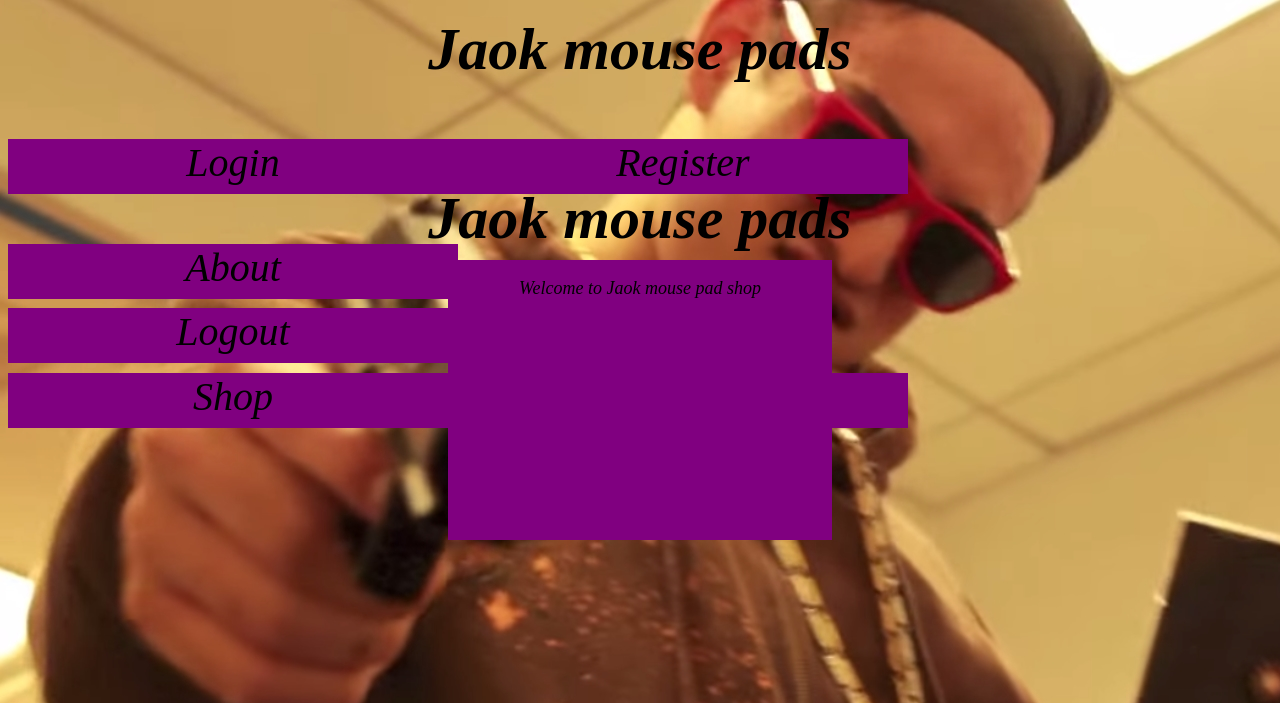
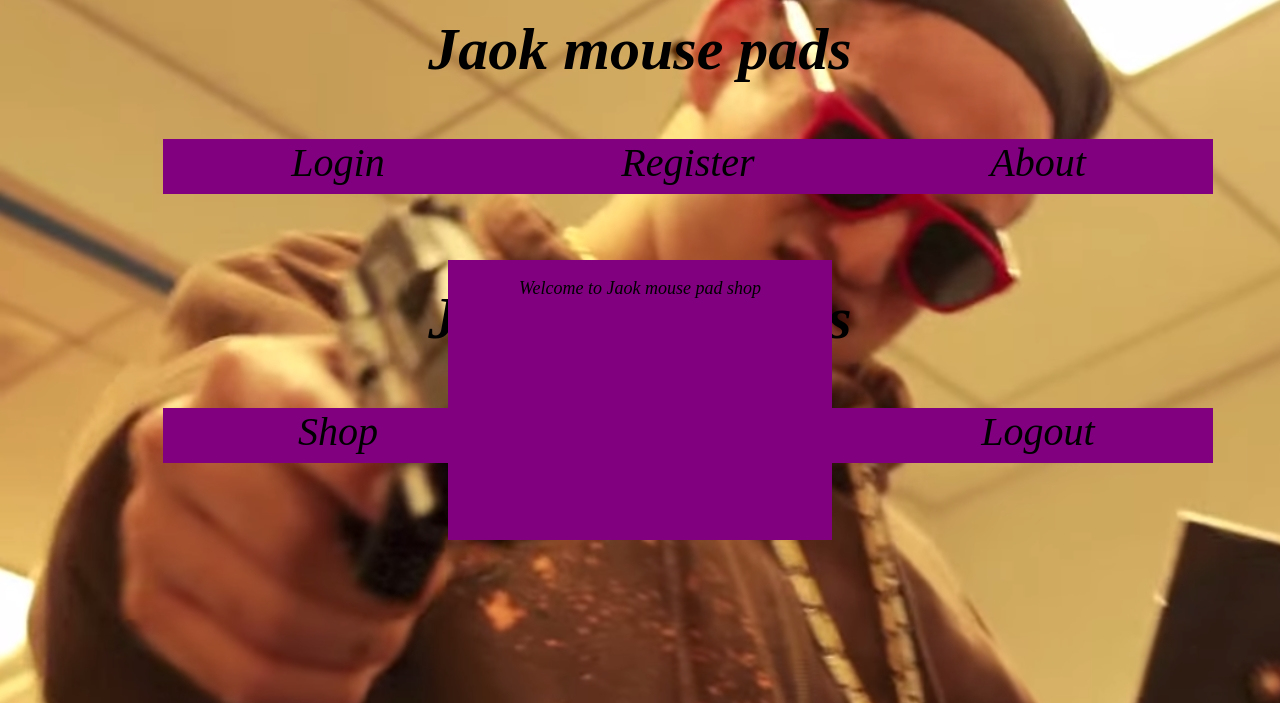
Before and after one commit to hubertk98/Stuff, a PHP site: page /index.php?page=mainhemsida in a window 1280 px wide. Shown: the top 703 px of the page. Run offline with PHP 8.4, Linux system fonts and the light colour scheme; tables that the repository leaves empty or names only in its code hold one stand-in row (values such as "Sample post"); data that the repository does not hold is empty.

Commit message:
final push

```diff
--- a/www/Login.php
+++ b/www/Login.php
@@ -12,7 +12,7 @@
 	<head>
 
 		<link rel="Stylesheet" href="Login.css" >
-
+		<meta charset="utf-8">
 	</head>
 
 	<body>
@@ -40,7 +40,7 @@
 
 					<tr>
 						<td>
-							<p>Lösenord:</p><br>
+							<p>Password:</p><br>
 							<input type="password" name="Password"  required>
 						</td>
 					</tr>
--- a/www/Register.php
+++ b/www/Register.php
@@ -4,7 +4,7 @@
 	<head>
 
 		<link rel="Stylesheet" href="Register.css" >
-
+		<meta charset="utf-8">
 	</head>
 
 	<body>
--- a/www/index.php
+++ b/www/index.php
@@ -10,7 +10,7 @@
 	<head>
 
 		<link rel="Stylesheet" href="startsida.css" >
-
+		<meta charset="utf-8">
 	</head>
 
 	<body>
--- a/www/mainhemsida.css
+++ b/www/mainhemsida.css
@@ -14,7 +14,7 @@
 
 .menu{
 	color: black;
-	width: 450px;
+	width: 350px;
 	height: 55px;
 	background-color: purple;
 	font-size: 40px;
@@ -22,7 +22,6 @@
 	float: left;
 	font-style: italic;
 	margin-top: 10px;
-
 }
 
 .menu a {
@@ -31,9 +30,12 @@
 }
 
 .nav{
+	margin-left: 155px;
+	margin-bottom: 100px;
 	float: left;
 	height: 55px;
 }
+
 .menu:hover{
 	background-color: red;
 }
@@ -50,3 +52,56 @@
 	float: center;
 	font-size: 18px;
 }
+
+.itemPicture img {
+	width: 20%;
+}
+
+
+.itemContainer {
+	display: inline-block;
+	background-color: purple;
+	width: 20%;
+	text-align: center;
+	margin: 2%;
+	margin-left: 110px;
+}
+
+.itemPicture img {
+	width: 50%;
+}
+
+.itemPicture img {
+	margin-top: 7.5px;
+	width: 250px;
+	height: 250px;
+}
+
+.itemName {
+	font-size: 30px;
+}
+
+.itemInfoBox {
+	font-size: 15px;
+	width: 75%;
+	text-align: left;
+	margin-top: -2px;
+}
+
+.itemButtonContainer {
+	font-size: 20px;
+	margin-top: -55px;
+}
+
+.itemPrice {
+	text-align: left;
+	width: 25%;
+	margin-left: 77%;
+}
+
+.itemBuyButton {
+	text-align: left;
+	margin-top: -25px;
+	width: 25%;
+	margin-left: 77%;
+}
--- a/www/mainhemsida.php
+++ b/www/mainhemsida.php
@@ -10,11 +10,11 @@
 
 		<p id="rubrik"> Jaok mouse pads </p>
 
-		<a href="logout.php"> <div class="menu"> Logout </div> </a>
 
 		<div class="nav">
-				<a href=""> <p class="menu"> Shop </p>	</a>
-				<a href=""> <p class="menu"> kundvagn </p> </a>
+				<a href="shop.php"> <p class="menu"> Shop </p>	</a>
+				<a href=""> <p class="menu"> Kundvagn </p> </a>
+				<a href="logout.php"> <div class="menu"> Logout </div> </a>
 		</div>
 
 		<div class="text">
@@ -23,28 +23,3 @@
 
 
 	</body>
-
-
-<?php
-require_once("mysql_connect.php"); // $dbc
-if(!empty($_GET['search'])){
-	$query='SELECT * FROM Products WHERE Product_name LIKE "%'.$_GET['search'].'%";';
-	$result=mysqli_query($dbc,$query);
-}else{
-	$query="SELECT * FROM Products;";
-	$result=mysqli_query($dbc,$query);
-}
-while($row=mysqli_fetch_array($result)){
-	echo'
-		<div class="itemContainer" id="first">
-			<div class="itemPicture"><img src="" alt="Produkt"/></div>
-			<div class="itemName"><p>'.$row['Product_name'].' </p></div>
-			<div class="itemInfoBox"><p>'.$row['Description'].'</p></div>
-			<div class="itemButtonContainer">
-				<div class="itemPrice"><p>'.$row['Price'].' </p></div>
-				<a href="#lask"><div class="itemBuyButton"><p> Köp </p></div></a>
-			</div>
-		</div>
-	';
-}
-?>
```
Also changed, not shown: www/shop.php (added, +49 -0 lines), www/lel.jpg (added), www/lel2.jpg (added), www/lel3.jpg (added).
